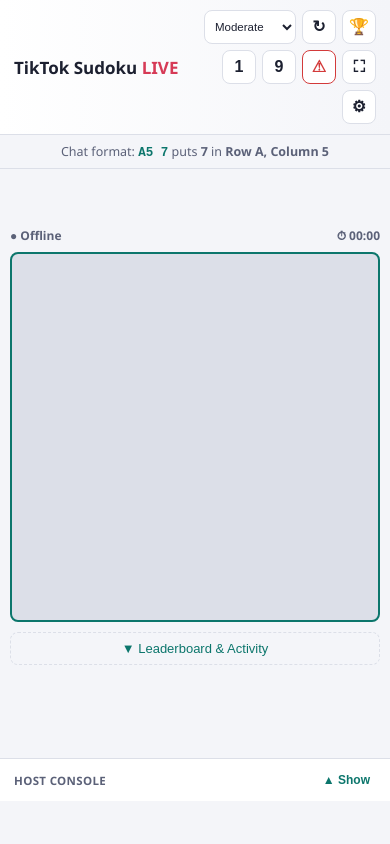
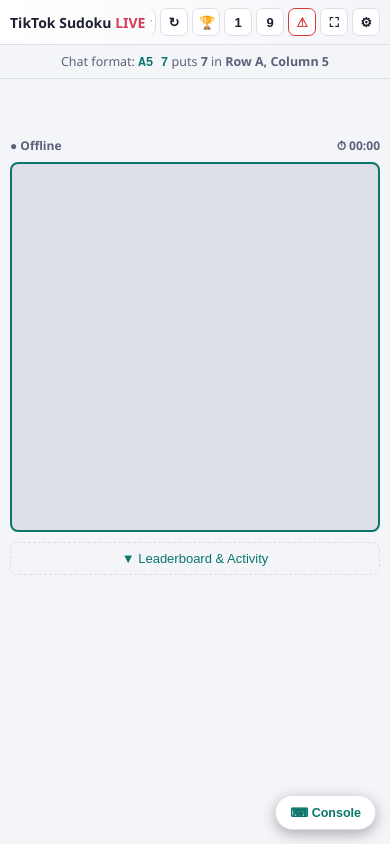
Before and after one commit to alternativeemail209714-blip/Sudoku, a website: page public/index.html in a window 390 px wide. Both pictures are taken after a click on the button "Hide host console". Drawn offline with nearby package versions, Linux system fonts and the light colour scheme; no server answers.

Commit message:
Add files via upload

```diff
--- a/package.json
+++ b/package.json
@@ -1,6 +1,6 @@
 {
   "name": "tiktok-sudoku-live",
-  "version": "1.8.0",
+  "version": "1.9.0",
   "description": "Fully automated interactive TikTok LIVE Sudoku game",
   "main": "server.js",
   "engines": { "node": ">=18.0.0" },
--- a/public/game.js
+++ b/public/game.js
@@ -54,22 +54,29 @@
   var hostConsoleBar = document.getElementById("hostConsoleBar");
   var hostConsoleRow = document.getElementById("hostConsoleRow");
   var hostConsoleToggle = document.getElementById("hostConsoleToggle");
+  var hostConsoleShowBtn = document.getElementById("hostConsoleShowBtn");
 
   function updateHostConsoleOffset() {
     if (!hostConsoleBar) return;
+    // offsetHeight is naturally 0 once the bar is display:none (collapsed),
+    // so the board reclaims that space automatically.
     document.documentElement.style.setProperty("--host-console-offset", hostConsoleBar.offsetHeight + "px");
   }
   function setHostConsoleCollapsed(collapsed) {
     hostConsoleBar.classList.toggle("collapsed", collapsed);
     hostConsoleRow.hidden = collapsed;
-    hostConsoleToggle.innerHTML = collapsed ? "&#9650; Show" : "&#9660; Hide";
-    hostConsoleToggle.setAttribute("aria-label", collapsed ? "Show host console" : "Hide host console");
+    if (hostConsoleShowBtn) hostConsoleShowBtn.hidden = !collapsed;
     try { localStorage.setItem(HOST_CONSOLE_STORAGE_KEY, collapsed ? "1" : "0"); } catch (e) { /* ignore */ }
     updateHostConsoleOffset();
   }
   hostConsoleToggle.addEventListener("click", function () {
-    setHostConsoleCollapsed(!hostConsoleBar.classList.contains("collapsed"));
+    setHostConsoleCollapsed(true);
   });
+  if (hostConsoleShowBtn) {
+    hostConsoleShowBtn.addEventListener("click", function () {
+      setHostConsoleCollapsed(false);
+    });
+  }
   window.addEventListener("resize", updateHostConsoleOffset);
   (function initHostConsoleCollapse() {
     var saved = null;
--- a/public/index.html
+++ b/public/index.html
@@ -10,7 +10,7 @@
 <div class="app-shell">
 
   <header class="top-bar">
-    <h1>TikTok Sudoku <span class="accent">LIVE</span></h1>
+    <h1><span class="title-prefix">TikTok </span>Sudoku <span class="accent">LIVE</span></h1>
     <div class="top-bar-actions">
       <select id="difficultySelectTop" class="top-bar-select" aria-label="Difficulty" title="Difficulty">
         <option value="very-easy">Very Easy</option>
@@ -76,6 +76,11 @@
       </div>
     </div>
   </main>
+
+  <!-- Small floating button that reappears when the Host Console is
+       hidden, so the console can be brought back without a full-width
+       bar sitting at the bottom of the screen the whole time. -->
+  <button id="hostConsoleShowBtn" class="host-console-show-btn" type="button" aria-label="Show host console" hidden>&#9000; Console</button>
 
   <footer class="host-console-bar" id="hostConsoleBar">
     <div class="host-console-head">
--- a/public/style.css
+++ b/public/style.css
@@ -91,9 +91,26 @@
   align-items: center;
   justify-content: space-between;
   gap: 8px;
+  flex-wrap: nowrap;
 }
-.top-bar h1 { font-size: 17px; margin: 0; flex: 0 0 auto; }
-.top-bar-actions { display: flex; align-items: center; gap: 6px; flex-wrap: wrap; justify-content: flex-end; }
+.top-bar h1 { font-size: 17px; margin: 0; flex: 0 0 auto; white-space: nowrap; }
+/* The actions group is a single row that never wraps to a second line.
+   If there isn't enough width to show every button at full size (very
+   narrow phones), it scrolls horizontally within itself instead - the
+   top bar itself, and the title next to it, always stay on one row. */
+.top-bar-actions {
+  display: flex;
+  align-items: center;
+  gap: 6px;
+  flex-wrap: nowrap;
+  justify-content: flex-end;
+  flex: 1 1 auto;
+  min-width: 0;
+  overflow-x: auto;
+  -webkit-overflow-scrolling: touch;
+  scrollbar-width: none;
+}
+.top-bar-actions::-webkit-scrollbar { display: none; }
 .accent { color: var(--pink); }
 .icon-btn {
   background: var(--bg-panel);
@@ -128,6 +145,27 @@
   color: var(--text-dim);
   padding: 8px 14px;
   border-bottom: 1px solid var(--border);
+}
+
+/* ---- Compact top toolbar on narrow phones ---------------------------
+   Every button (difficulty, new puzzle, leaderboard, the 3 reveal
+   buttons, full screen, settings) plus the title must stay on one row,
+   in normal view and in Full Screen, on typical Android widths too.
+   Shrink everything progressively rather than letting it wrap. */
+@media (max-width: 480px) {
+  .top-bar { padding: 8px 10px; gap: 6px; }
+  .top-bar h1 { font-size: 14px; }
+  .top-bar-actions { gap: 4px; }
+  .icon-btn { width: 28px; height: 28px; font-size: 13px; border-radius: 7px; }
+  .top-bar-select { height: 28px; max-width: 70px; font-size: 10.5px; padding: 0 4px; }
+}
+@media (max-width: 380px) {
+  .title-prefix { display: none; }
+  .top-bar h1 { font-size: 13.5px; }
+  .top-bar { padding: 8px 8px; gap: 5px; }
+  .top-bar-actions { gap: 3px; }
+  .icon-btn { width: 26px; height: 26px; font-size: 12px; }
+  .top-bar-select { max-width: 56px; font-size: 9.5px; }
 }
 .mono { font-family: "Courier New", monospace; }
 .highlight { color: var(--cyan); font-weight: bold; }
@@ -296,8 +334,7 @@
   gap: 8px;
   margin-top: 4px;
 }
-.host-console-bar.collapsed .host-console-row { display: none; }
-.host-console-bar.collapsed { padding-bottom: 6px; }
+.host-console-bar.collapsed { display: none; }
 .host-console-bar input {
   flex: 1;
   padding: 10px 12px;
@@ -307,6 +344,26 @@
   color: var(--text);
   font-size: 14px;
 }
+
+/* Small floating button shown only while the Host Console is hidden, so
+   collapsing it reclaims the full-width bar instead of leaving a strip
+   behind. */
+.host-console-show-btn {
+  position: fixed;
+  right: 14px;
+  bottom: 14px;
+  z-index: 30;
+  background: var(--bg-panel);
+  color: var(--cyan);
+  border: 1px solid var(--border);
+  border-radius: 20px;
+  padding: 9px 14px;
+  font-size: 12.5px;
+  font-weight: 700;
+  cursor: pointer;
+  box-shadow: 0 4px 14px rgba(0,0,0,0.3);
+}
+.host-console-show-btn[hidden] { display: none; }
 .btn {
   padding: 9px 14px;
   border-radius: 8px;
```
Also changed, not shown: README.md.
